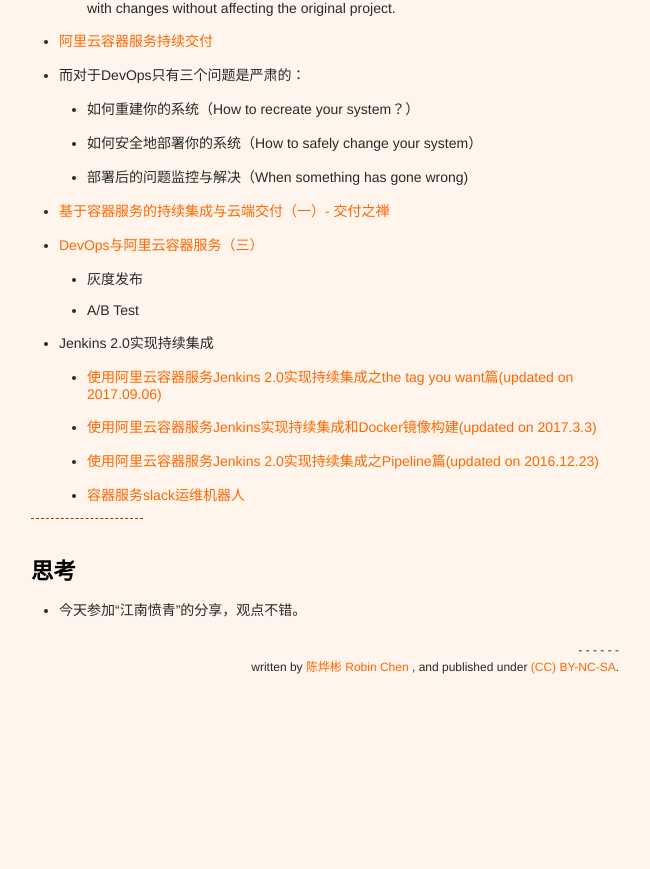
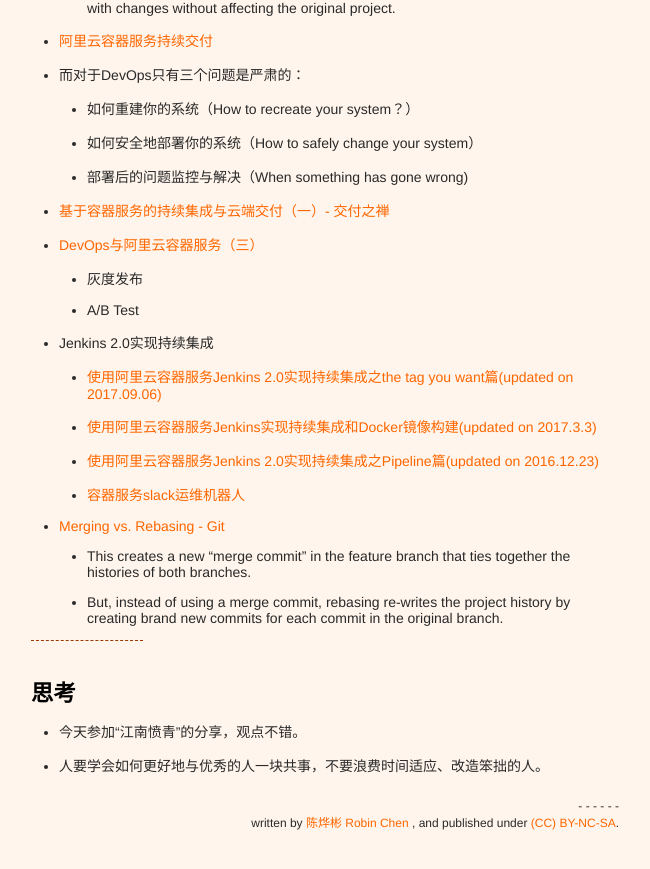
Before and after one commit to xianyuxmu/xianyuxmu.github.io, a Jekyll site: the page built from _posts/2017-09-02-monthly-reading.md, in a window 1280 px wide and 900 px high, scrolled down 1246 px. Shown: the top 869 px of the window, without its empty margins (315-965 px from the left). Built offline with Jekyll 4.4.1, drawn with Linux system fonts in a browser that asks for light colours; comment, search, counter and statistics services are not loaded; before the commit the page ends 1990 px from its top, so only the background shows below that.

Commit message:
Reading of 11 Sep. 2017

```diff
--- a/_posts/2017-09-02-monthly-reading.md
+++ b/_posts/2017-09-02-monthly-reading.md
@@ -76,6 +76,9 @@
 	- [使用阿里云容器服务Jenkins实现持续集成和Docker镜像构建(updated on 2017.3.3)](https://yq.aliyun.com/articles/53971)
 	- [使用阿里云容器服务Jenkins 2.0实现持续集成之Pipeline篇(updated on 2016.12.23)](https://yq.aliyun.com/articles/64970)
 	- [容器服务slack运维机器人](https://yq.aliyun.com/articles/58422)
+- [Merging vs. Rebasing - Git](https://www.atlassian.com/git/tutorials/merging-vs-rebasing)
+	- This creates a new “merge commit” in the feature branch that ties together the histories of both branches.
+	- But, instead of using a merge commit, rebasing re-writes the project history by creating brand new commits for each commit in the original branch.
 
 
 ----
@@ -83,3 +86,4 @@
 ## 思考
 
 - 今天参加“江南愤青”的分享，观点不错。
+- 人要学会如何更好地与优秀的人一块共事，不要浪费时间适应、改造笨拙的人。
```
